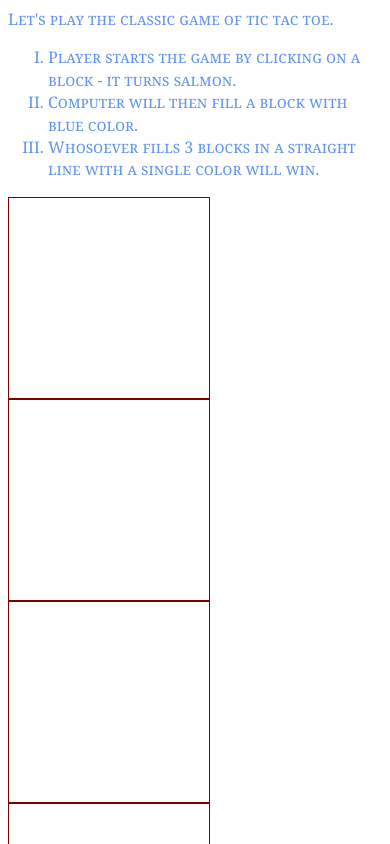
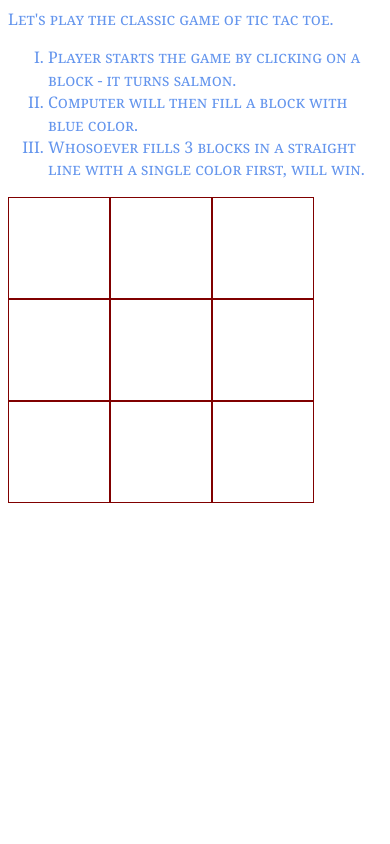
Before and after one commit to richcoder123/tic-tac-toe, an Angular app: page / in a window 390 px wide. Shown: the top 844 px of the page. Built offline with nearby package versions, Linux system fonts and the light colour scheme.

Commit message:
Integrated aws and made changes for mobile

```diff
--- a/package.json
+++ b/package.json
@@ -7,7 +7,8 @@
     "build": "ng build",
     "test": "ng test",
     "lint": "ng lint",
-    "e2e": "ng e2e"
+    "e2e": "ng e2e",
+    "aws-deploy": "aws s3 sync dist/tic-tac-toe s3://yesaman123-tic-tac-toe"
   },
   "private": true,
   "dependencies": {
--- a/src/app/components/grid-display/grid-display.component.css
+++ b/src/app/components/grid-display/grid-display.component.css
@@ -1,12 +1,12 @@
 .blocks-container {
-    max-width: 630px;
+    max-width: 306px;
     display: flex;
     flex-wrap: wrap;
 }
 
 .block-container {
-    min-width: 200px;
-    height: 200px;
+    min-width: 100px;
+    height: 100px;
     border: 1px solid maroon;
     cursor: pointer;
 }
--- a/src/app/components/grid-display/grid-display.component.html
+++ b/src/app/components/grid-display/grid-display.component.html
@@ -2,7 +2,7 @@
 <ol class='text-style' type='I'>
     <li>Player starts the game by clicking on a block - it turns salmon.</li>
     <li>Computer will then fill a block with blue color.</li>
-    <li>Whosoever fills 3 blocks in a straight line with a single color will win.</li>
+    <li>Whosoever fills 3 blocks in a straight line with a single color first, will win.</li>
 </ol>
 
 <div  class= 'text-style' *ngIf='playerWon'>
```
